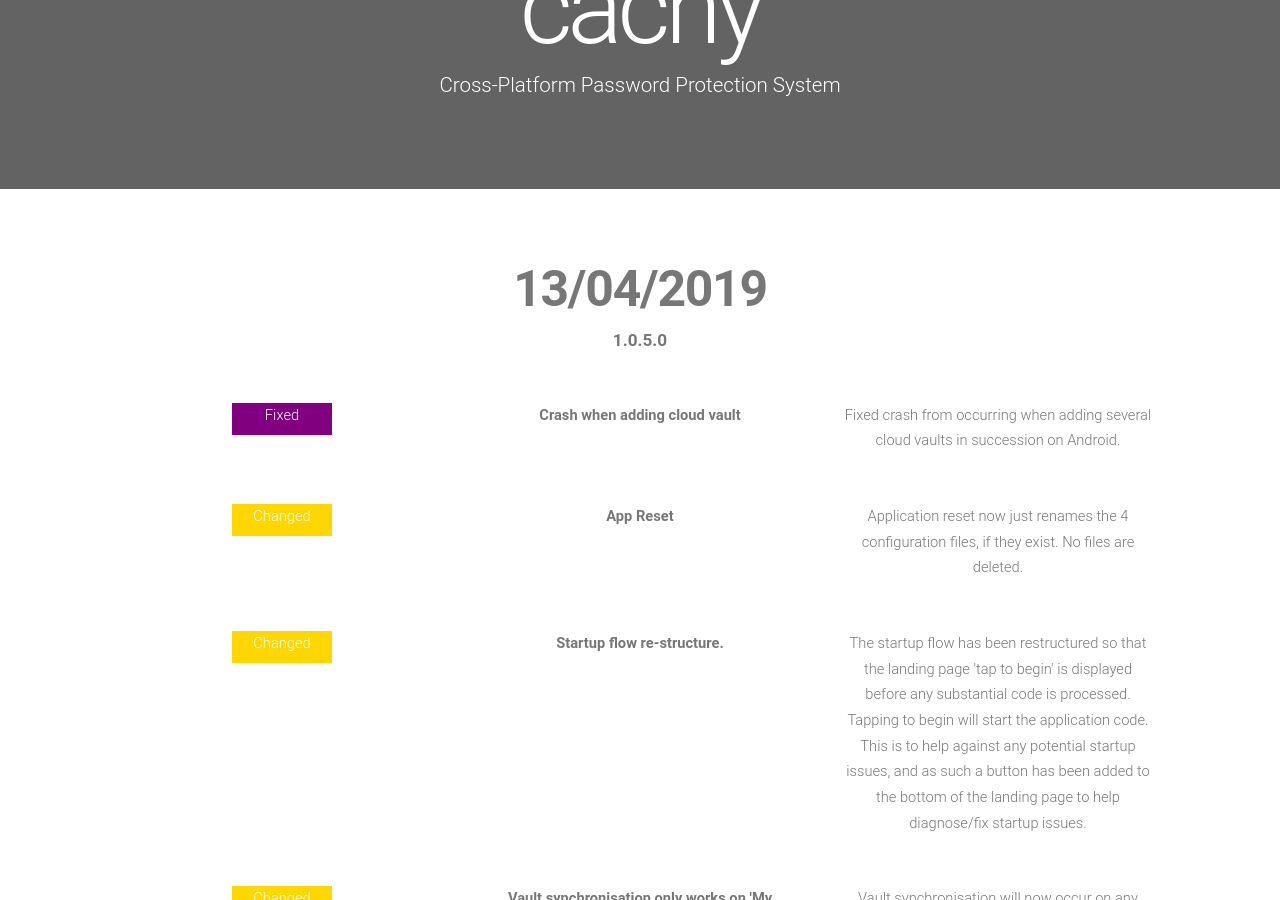
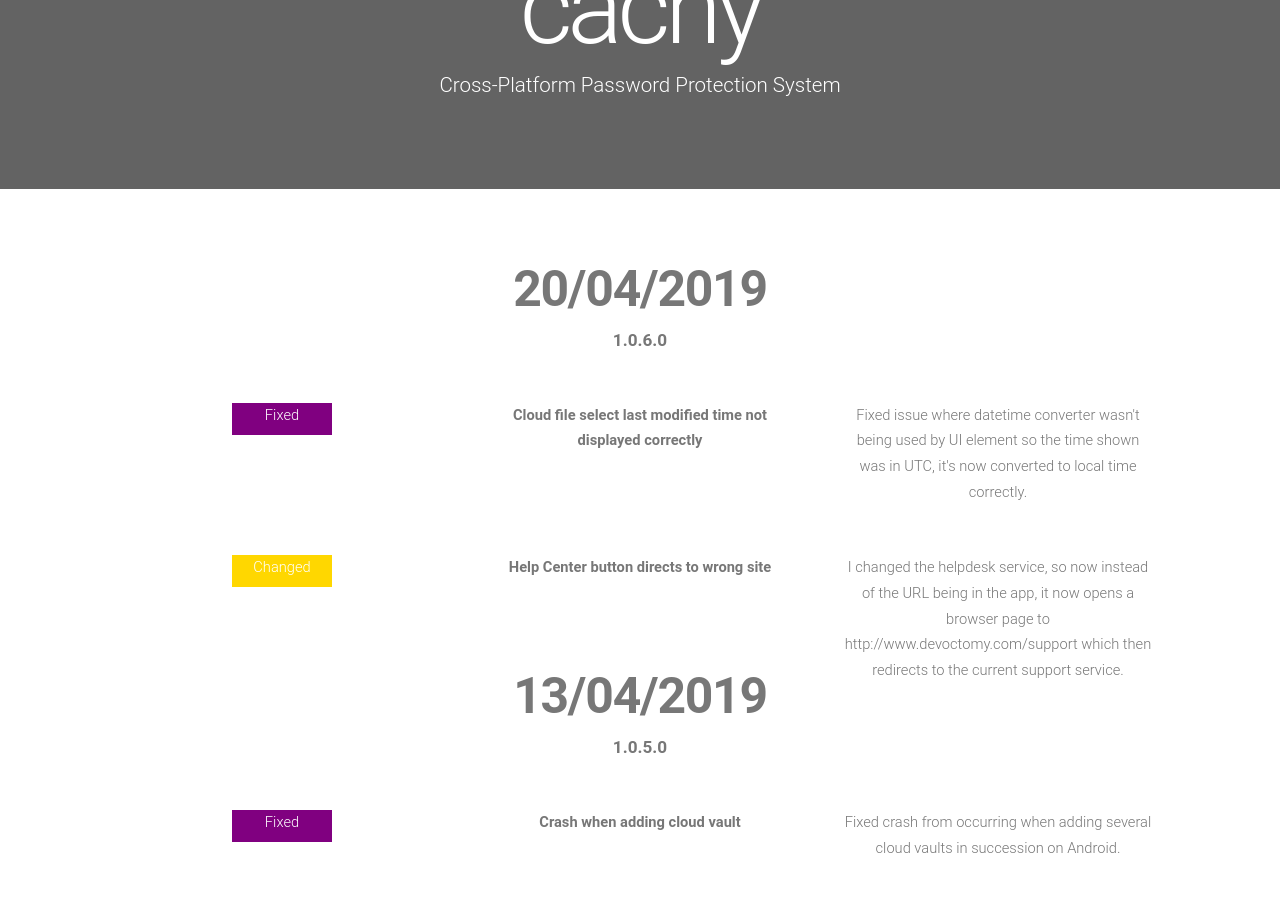
Before and after one commit to devoctomy/cachy.me, a Jekyll site: the page built from changelog.html, in a window 1280 px wide and 900 px high, scrolled down 454 px. Built offline with Jekyll 4.4.1, drawn with Linux system fonts in a browser that asks for light colours; nearby versions of some CDN libraries; a script that is not in the unit is left out.

Commit message:
Updated change log

```diff
--- a/assets/data/changes.json
+++ b/assets/data/changes.json
@@ -1,5 +1,24 @@
 {
   "Releases": {
+    "1.0.6.0": {
+      "Date": "20/04/2019",
+      "Changes": [
+        {
+          "Type": "Fixed",
+          "Date": "14/04/2019",
+          "Summary": "Cloud file select last modified time not displayed correctly",
+          "Description": "Fixed issue where datetime converter wasn't being used by UI element so the time shown was in UTC, it's now converted to local time correctly.",
+          "Platform": "Android"
+        },
+        {
+          "Type": "Changed",
+          "Date": "18/04/2019",
+          "Summary": "Help Center button directs to wrong site",
+          "Description": "I changed the helpdesk service, so now instead of the URL being in the app, it now opens a browser page to http://www.devoctomy.com/support which then redirects to the current support service.",
+          "Platform": "Android"
+        }
+      ]
+    },
     "1.0.5.0": {
       "Date": "13/04/2019",
       "Changes": [
```
